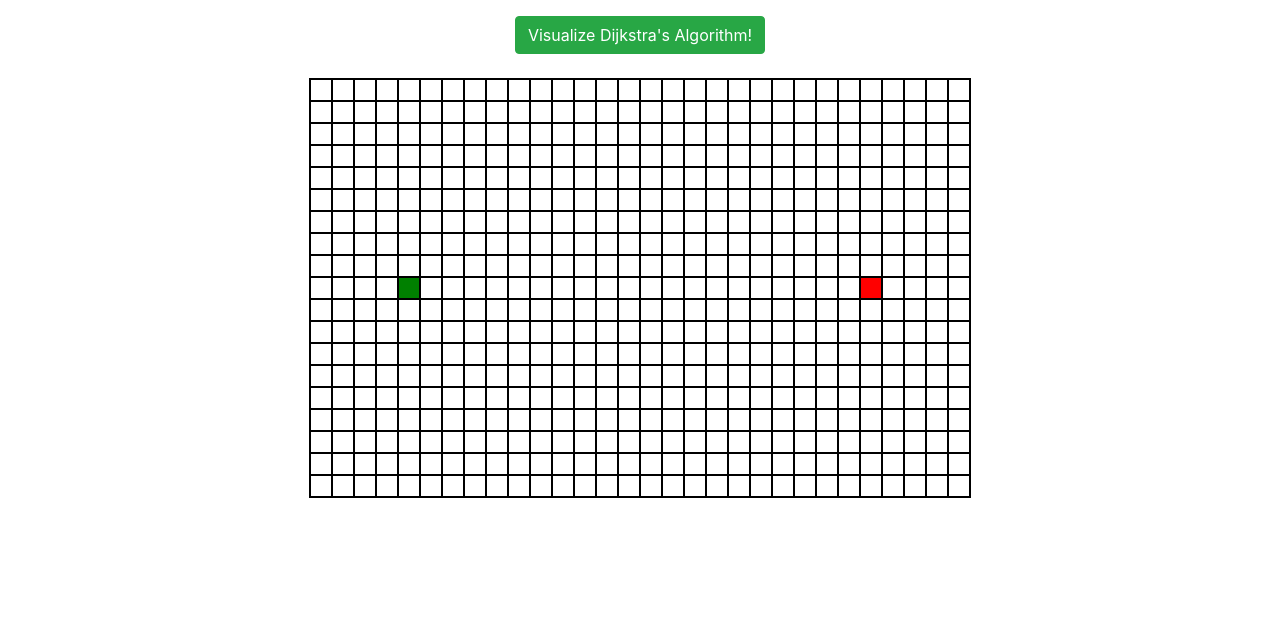
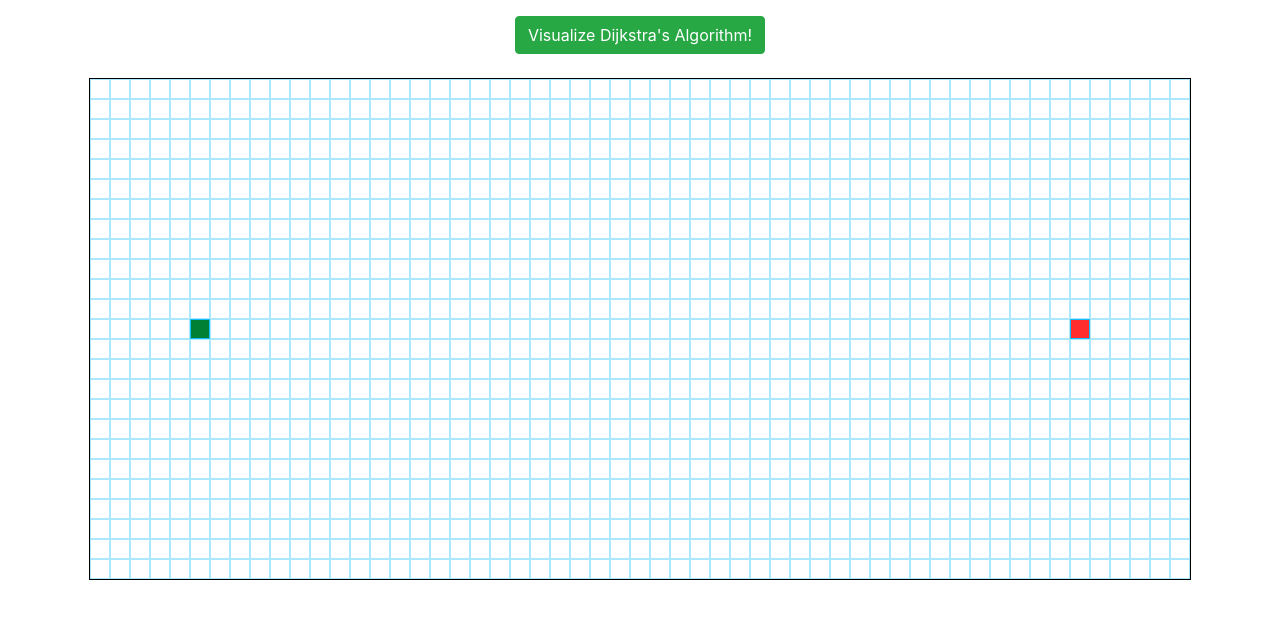
Before and after one commit to Doomsdaybutton/pathfinding, a React (Create React App) app: page / in a window 1280 px wide. Shown: the top 618 px of the page. Built offline with nearby package versions, Linux system fonts and the light colour scheme.

Commit message:
Grid size controllable, finishing style touches

```diff
--- a/src/PathfindingVisualizer/Node/Node.css
+++ b/src/PathfindingVisualizer/Node/Node.css
@@ -4,8 +4,8 @@
 }
 
 .node {
-  padding: 10px;
-  border: black 0.5px solid;
+  padding: 9px;
+  border: rgba(17, 188, 255, 0.349) 0.5px solid;
 }
 
 /* ------------------- */
@@ -22,7 +22,7 @@
 }
 
 @keyframes visitedAnimation {
-  0% {
+  /*0% {
     background-color: rgb(20, 235, 163);
     border-radius: 20%;
     transform: scale(0.8);
@@ -32,9 +32,9 @@
     background-color: rgb(20, 235, 163);
     border-radius: 20%;
     transform: scale(0.8);
-  }
+  }*/
 
-  5% {
+  0% {
     transform: scale(0.3);
     border-radius: 100%;
     background-color: rgba(0, 0, 66, 0.75);
@@ -52,7 +52,13 @@
   100% {
     transform: scale(1);
     background-color: rgba(0, 190, 218, 0.75);
+    border: rgb(17, 188, 255) 0.5px solid;
   }
+}
+
+.visited.preview {
+  background-color: rgba(0, 190, 218, 0.75);
+  border: rgb(17, 188, 255) 0.5px solid;
 }
 
 .wall {
@@ -77,22 +83,26 @@
   }
 
   50% {
-    transform: scale(1.2);
+    transform: scale(1.1);
     background-color: rgb(255, 254, 106);
-    border-radius: 10%;
   }
 
   100% {
     transform: scale(1);
     background-color: rgb(255, 254, 106);
-    border-radius: 0%;
   }
 }
 
+.path.preview {
+  background-color: rgb(255, 254, 106);
+}
+
 .start {
-  background-color: green;
+  background-color: rgb(0, 128, 53);
+  border: rgb(17, 188, 255) 0.5px solid;
 }
 
 .finish {
-  background-color: red;
+  background-color: rgba(255, 0, 0, 0.822);
+  border: rgb(17, 188, 255) 0.5px solid;
 }
--- a/src/PathfindingVisualizer/PathfindingVisualizer.css
+++ b/src/PathfindingVisualizer/PathfindingVisualizer.css
@@ -4,7 +4,7 @@
 }
 
 .grid {
-  border: black 0.5px solid;
+  border: black 1px solid;
 }
 
 .container {
--- a/src/PathfindingVisualizer/PathfindingVisualizer.jsx
+++ b/src/PathfindingVisualizer/PathfindingVisualizer.jsx
@@ -4,14 +4,14 @@ import React from "react";
 import Node from "./Node/Node";
 import algorithm from "../algorithms/algorithm";
 
-export const START_NODE_X = 4,
-  START_NODE_Y = 9,
-  FINISH_NODE_X = 25,
-  FINISH_NODE_Y = 9,
-  COLS = 30,
-  ROWS = 19,
-  VISITED_NODES_ANIMATION_SPEED = 20,
-  SHORTEST_PATH_ANIMATION_SPEED = 3;
+export const COLS = 55,
+  ROWS = 25,
+  START_NODE_X = 5,
+  START_NODE_Y = Math.floor(ROWS / 2),
+  FINISH_NODE_X = COLS - START_NODE_X - 1,
+  FINISH_NODE_Y = START_NODE_Y,
+  VISITED_NODES_ANIMATION_SPEED = 15,
+  SHORTEST_PATH_ANIMATION_SPEED = 7;
 
 export default class PathfindingVisualizer extends React.Component {
   constructor() {
--- a/src/algorithms/algorithm.js
+++ b/src/algorithms/algorithm.js
@@ -55,6 +55,6 @@ AlgorithmResult.prototype.animateShortestPathInOrder = function () {
       document.getElementById(
         `node-${this.shortestPathInOrder[i].x}-${this.shortestPathInOrder[i].y}`
       ).className += " path";
-    }, i * SHORTEST_PATH_ANIMATION_SPEED);
+    }, SHORTEST_PATH_ANIMATION_SPEED * i);
   }
 };
```
